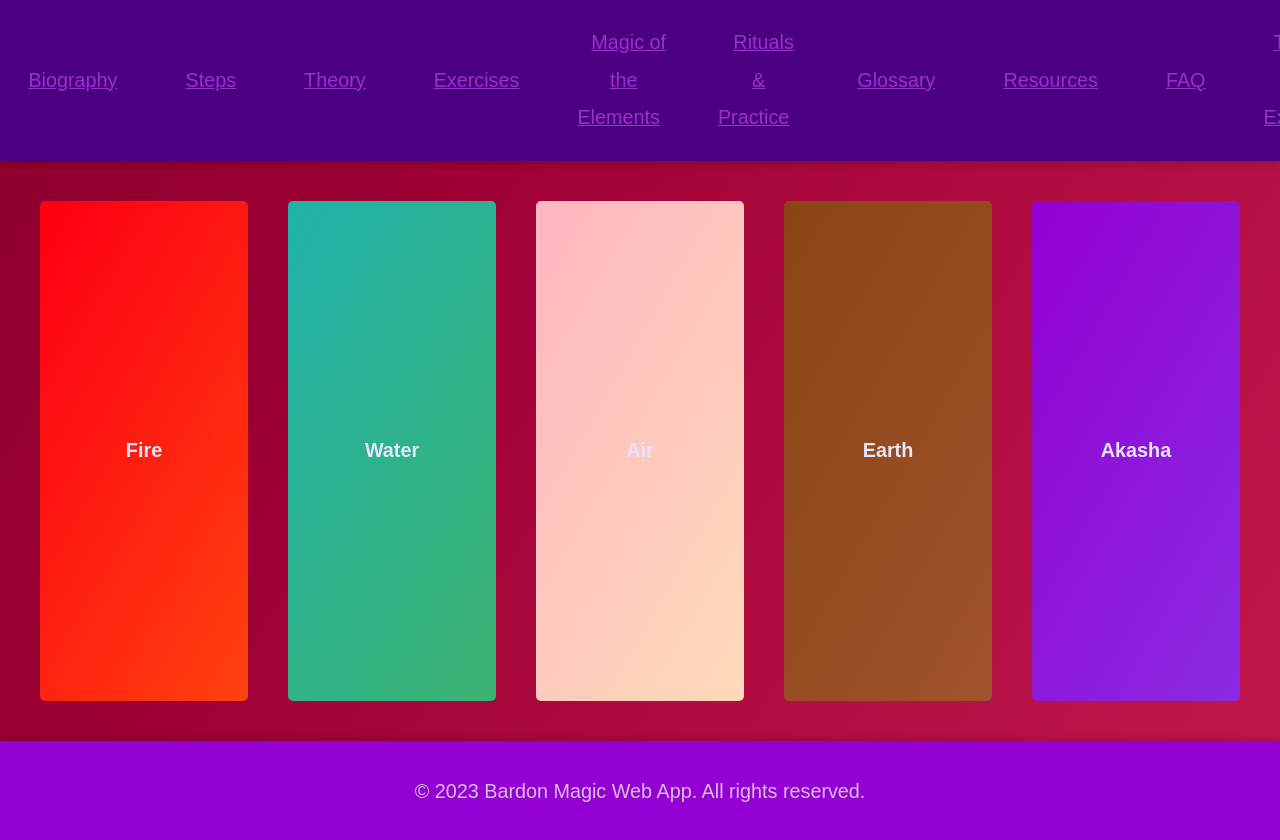
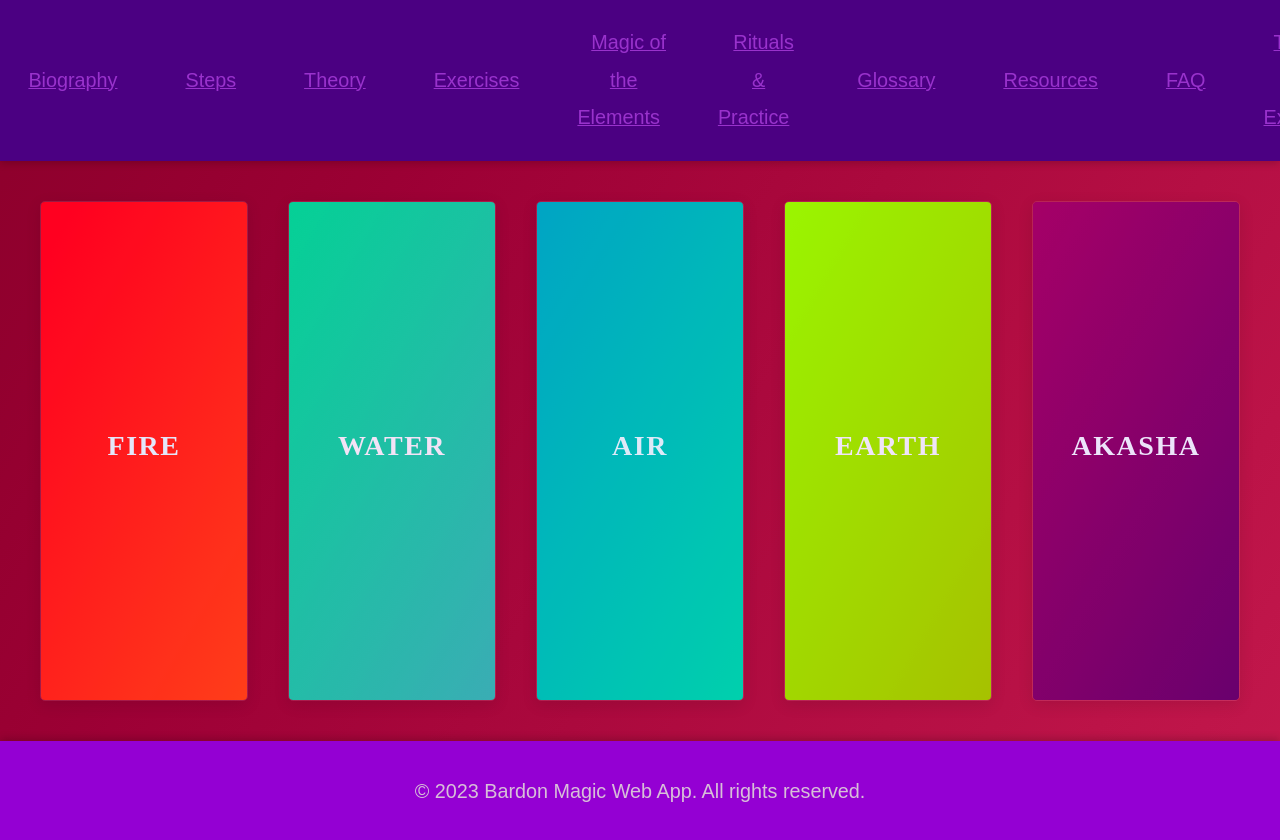
Before and after one commit to mbarker0907/Bardon-Magic, a Next.js app in the folder bardon-next/: page /magic in a window 1280 px wide. Shown: the top 840 px of the page. Built offline with nearby package versions, Linux system fonts and the light colour scheme.

Commit message:
restyled the element cards

```diff
--- a/bardon-next/components/ElementCard.js
+++ b/bardon-next/components/ElementCard.js
@@ -3,13 +3,23 @@ import { useSpring, animated } from 'react-spring';
 import styles from '../styles/elements.module.css';
 
 const ElementCard = ({ title, description, type }) => {
+  // State to track if the card is flipped
   const [flipped, setFlipped] = useState(false);
+
+  // State to track touch and hover events for scaling effect
   const [touching, setTouching] = useState(false);
   const [hovering, setHovering] = useState(false);
 
+  // Event handlers for mouse hover effects
   const handleMouseEnter = () => setHovering(true);
   const handleMouseLeave = () => setHovering(false);
 
+  // Event handler for card click
+  const handleCardClick = () => {
+    setFlipped(!flipped);
+  }
+
+  // Animation properties using react-spring
   const { transform, opacity } = useSpring({
     opacity: flipped ? 1 : 0,
     transform: `perspective(600px) rotateX(${flipped ? 180 : 0}deg)`,
@@ -19,7 +29,7 @@ const ElementCard = ({ title, description, type }) => {
   return (
     <div
       className={`${styles.cardContainer} ${styles[type]}`}
-      onClick={() => setFlipped(!flipped)}
+      onClick={handleCardClick}
       onMouseEnter={handleMouseEnter}
       onMouseLeave={handleMouseLeave}
       onTouchStart={() => setTouching(true)}
--- a/bardon-next/pages/magic.js
+++ b/bardon-next/pages/magic.js
@@ -18,19 +18,19 @@ const Magic = () => {
               {/* Element Cards */}
               <div className={styles.cardsContainer}>
     {/* Fire Card */}
-    <ElementCard type="fire" title="Fire" description="The element of passion, desire and energy." />
+    <ElementCard type="fire" title="Fire" description="Fire represents the principle of activity, transformation, and willpower. In Bardon's teachings, it's not just a physical flame but a symbol of our inner drive, passion, and the spark of our spirit. Mastery over the fire element allows the magician to harness their inner strength, overcome obstacles, and manifest their desires." />
 
     {/* Water Card */}
-    <ElementCard type="water" title="Water" description="The element of emotion, intuition and deep insight." />
+    <ElementCard type="water" title="Water" description="Water embodies the principle of fluidity, emotion, and intuition. It's the realm of feelings, dreams, and the subconscious mind. By understanding the water element, the magician learns to navigate their emotions, develop deep intuition, and connect with the astral plane." />
 
     {/* Air Card */}
-    <ElementCard type="air" title="Air" description="The element of intellect, logic and communication." />
+    <ElementCard type="air" title="Air" description="Air signifies the realm of the mind, intellect, and communication. It's about thoughts, ideas, and the bridges between people. Mastery over the air element empowers the magician with sharp intellect, clarity of thought, and effective communication skills." />
 
     {/* Earth Card */}
-    <ElementCard type="earth" title="Earth" description="The element of stability, foundation and physical sensation." />
+    <ElementCard type="earth" title="Earth" description="Earth stands for stability, materiality, and grounding. It's the foundation upon which all is built. By connecting with the earth element, the magician learns to stay grounded, manifest their ideas into reality, and understand the physical world's intricacies." />
 
     {/* Akasha Card */}
-    <ElementCard type="akasha" title="Akasha" description="The ethereal element representing spirit and space." />
+    <ElementCard type="akasha" title="Akasha" description="Akasha, or the ether, is the quintessence from which all elements arise. It's the binding force, the cosmic memory, and the space where all potentials exist. By tapping into the Akasha, the magician accesses the universal wisdom, understands past, present, and future, and realizes the interconnectedness of all things." />
 </div>
 
           </main>
--- a/bardon-next/styles/elements.module.css
+++ b/bardon-next/styles/elements.module.css
@@ -18,13 +18,22 @@
     margin: 20px;
     z-index: 0;
     filter: none; /* Ensure no global hue shift affects the cards */
+    box-shadow: 0px 4px 15px rgba(0, 0, 0, 0.1);
+    border: 1px solid rgba(255, 255, 255, 0.1); /* A very subtle white border */
+    transition: transform 0.3s ease, box-shadow 0.3s ease;
+
+
 }
 
 .cardContainer:hover,
 .cardContainer:active {
     transform: scale(1.1);
     z-index: 1;
+    box-shadow: 0px 6px 20px rgba(0, 0, 0, 0.15);
+
 }
+
+
 
 .cardFace, .cardBack {
     position: absolute;
@@ -35,10 +44,46 @@
     display: flex;
     align-items: center;
     justify-content: center;
-    padding: 10px;
+    padding: 15px;
     transition: background 0.5s;
     font-weight: bold;
+    color: #333333; /* Deep gray */
 }
+
+.cardFace p, .cardBack p {
+    color: #666666 !important;
+}
+
+.cardFront h2 {
+    font-size: 28px; /* Adjust as needed */
+    font-weight: 700;
+    text-transform: uppercase;
+    letter-spacing: 1.5px;
+    font-family: 'Cinzel', serif; /* Or any other font you choose */
+    margin-bottom: 10px; /* Adds a little space between the title and any other content you might add */
+}
+
+.cardBack p {
+    font-size: 20px; /* Adjust as needed */
+    font-weight: 400;
+    font-family: 'Merriweather', serif; /* Or any other font you choose */
+    text-align: justify; /* This will make the text more evenly spaced and easier to read */
+    margin: 0 10px; /* Adds a little padding on the sides for better text alignment */
+}
+
+.expandedCard {
+    position: fixed;
+    top: 50%;
+    left: 50%;
+    transform: translate(-50%, -50%) scale(1.5); /* Adjust scale as needed */
+    z-index: 1000; /* Ensure it's above other content */
+}
+
+.blurredBackground {
+    filter: blur(5px);
+    pointer-events: none; /* Make sure users can't interact with blurred content */
+}
+
 
 /* Fire Card */
 .fire .cardContainer {
@@ -55,8 +100,8 @@
     z-index: 4;
 }
 .water .cardFace, .water .cardBack {
-    background: linear-gradient(120deg, #20B2AA, #3CB371); /* Bluish-green hues */
-    color: #f4f1e9;
+    background: linear-gradient(120deg, #32CD32, #3CB371); /* LimeGreen to MediumSeaGreen gradient */
+    color: #f4f1e9; /* Adjust text color if needed for better contrast */
     animation: waterHueShift 10s infinite alternate;
 }
 
@@ -65,8 +110,8 @@
     z-index: 3;
 }
 .air .cardFace, .air .cardBack {
-    background: linear-gradient(120deg, #FFB6C1, #FFDAB9); /* Light opalescent with a touch of pink */
-    color: #4B0082;
+    background: linear-gradient(120deg, #1E90FF, #00BFFF); /* DeepSkyBlue to DodgerBlue gradient */
+    color: #4B0082; /* You might want to adjust this text color for better contrast */
     animation: airHueShift 10s infinite alternate;
 }
 
@@ -75,8 +120,8 @@
     z-index: 2;
 }
 .earth .cardFace, .earth .cardBack {
-    background: linear-gradient(120deg, #8B4513, #A0522D); /* SaddleBrown to Sienna for a brown gradient */
-    color: #f4f1e9;
+    background: linear-gradient(120deg, #FFD700, #FFA500); /* Gold to Orange gradient */
+    color: #4B0082; /* Adjust text color if needed for better contrast */
     animation: earthHueShift 10s infinite alternate;
 }
 
@@ -85,8 +130,8 @@
     z-index: 1;
 }
 .akasha .cardFace, .akasha .cardBack {
-    background: linear-gradient(120deg, #9400D3, #8A2BE2); /* Violet hues */
-    color: #f4f1e9;
+    background: linear-gradient(120deg, #8B008B, #4B0082); /* Dark magenta to indigo gradient */
+    color: #f4f1e9; /* Adjust text color if needed for better contrast */
     animation: akashaHueShift 10s infinite alternate;
 }
 
@@ -114,6 +159,42 @@
         filter: hue-rotate(0deg);
     }
     40% {
-        filter: hue-rotate(-15deg); /* Shift towards orange */
+        filter: hue-rotate(-25deg); /* Shift towards orange */
     }
 }
+
+@keyframes waterHueShift {
+    0%, 100% {
+        filter: hue-rotate(0deg);
+    }
+    50% {
+        filter: hue-rotate(45deg); /* Shift towards a different shade of blue */
+    }
+}
+
+@keyframes airHueShift {
+    0%, 100% {
+        filter: hue-rotate(0deg);
+    }
+    50% {
+        filter: hue-rotate(-30deg); /* Shift towards a lighter shade */
+    }
+}
+
+@keyframes earthHueShift {
+    0%, 100% {
+        filter: hue-rotate(0deg);
+    }
+    50% {
+        filter: hue-rotate(30deg); /* Shift towards a darker shade of brown */
+    }
+}
+
+@keyframes akashaHueShift {
+    0%, 100% {
+        filter: hue-rotate(0deg);
+    }
+    50% {
+        filter: hue-rotate(20deg); /* Shift towards a different shade of violet */
+    }
+}
```
